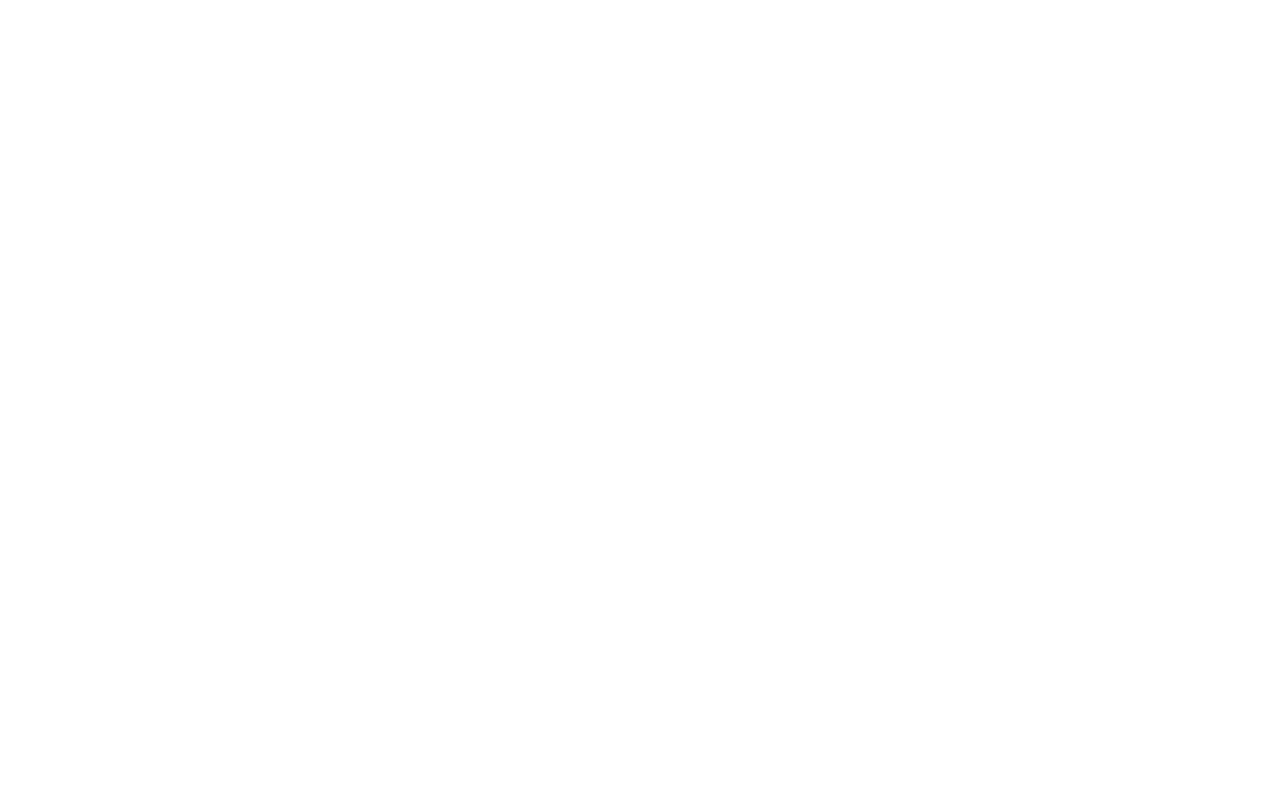
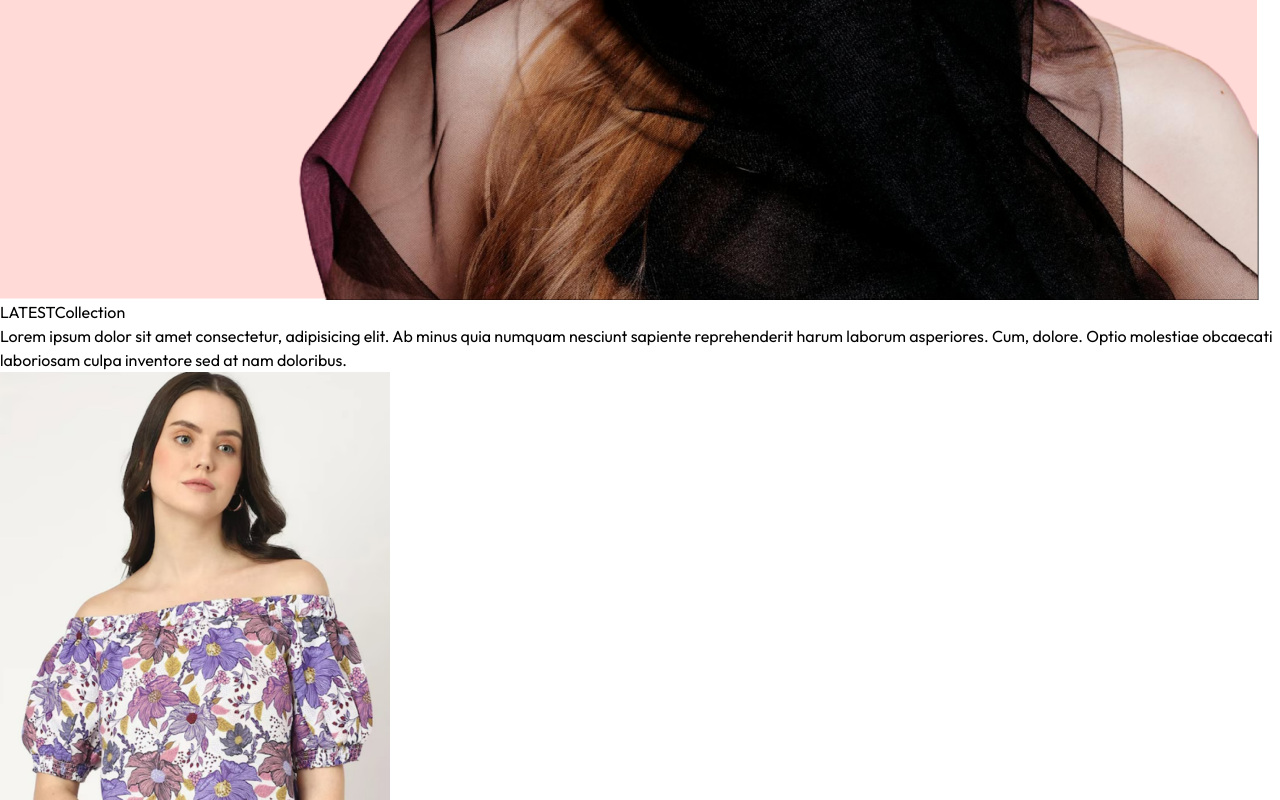
Before and after one commit to Kisan-jena/Forever, a React (Vite) app: page / in a window 1280 px wide. Shown: the part 1302-2102 px from the top of the page. Before the commit the page ends 800 px from the top, so only its background shows below. Built offline with nearby package versions, Linux system fonts and the light colour scheme.

Commit message:
Inculdes the Latestcollection,productItem,Title components and also a context api

```diff
--- a/src/components/Hero.jsx
+++ b/src/components/Hero.jsx
@@ -1,4 +1,5 @@
 import 'react'
+import { assets } from '../assets/assets'
 
 const Hero = () => {
   return (
@@ -7,10 +8,20 @@
       <div className='w-full sm:w-1/2 flex items-center justify-center py-10 sm:py-0 '>
             <div className='text-[#414141]' >
                 <div className='flex items-center gap-2' >
-                    <p className='w-8 md:w-11 h-[2px] bg-[#3e28ac]' ></p>
+                    <p className='w-8 md:w-11 h-[2px] bg-[#414141]' ></p>
                     <p className='font-medium text-sm md:text-base' > OUR BESTSELLERS </p>
                 </div>
+                <h1 className='prata-regular text-3xl sm:py-3 lg:text-5xl leading-relaxed'>Latest arrivals</h1>
+                <div className='flex items-center gap-2'>
+                    <p className='font-semibold text-sm md:text-base' >SHOP NOW</p>
+                    <p className='w-8 md:w-11 h-[2px] bg-[#414141]' ></p >
+                </div>
             </div>
+      </div>
+      {/* Hero right side */}
+      <img src={assets.hero_img} className='w-full sm:w-1/2'/>
+      <div>
+
       </div>
     </div>
   )
--- /dev/null
+++ b/src/components/LatestCollection.jsx
@@ -0,0 +1,71 @@
+/* eslint-disable react-hooks/exhaustive-deps */
+import  'react'
+import { useContext, useEffect, useState } from 'react'
+import { ShopContext } from '../context/ShopContext'
+import Title from './Title';
+import { ProductItem } from './Productitem';
+
+const LatestCollection = () => {
+  const [latestProducts,setLatestProducts]=useState([])
+  const {products}=useContext(ShopContext);
+
+  useEffect(()=>{
+    setLatestProducts(products.slice(0,10))
+  },[])// empty array means it will mount one time when components loaded
+
+  return (
+    <div className='my-10'>
+      <div className='text-center py-8 text-3xl' >
+        <Title text1={"LATEST"} text2={"Collection"}/>
+          <p className='w-3/4 m-auto text-xs sm:text-sm md:text-base text-gray-600'>
+          Lorem ipsum dolor sit amet consectetur, adipisicing elit. Ab minus quia numquam nesciunt sapiente reprehenderit harum laborum asperiores. Cum, dolore. Optio molestiae obcaecati laboriosam culpa inventore sed at nam doloribus.
+          </p>
+      </div>
+
+      {/* rendering products */}
+      <div className='grid grid-cols-2 sm:grid-cols-3 md:grid-cols-4 lg:grid-cols-5 gap-4 gap-y-6' >
+        {latestProducts.map((item,index)=>(
+          <ProductItem key={index} id={item._id} image={item.image} name={item.name} price={item.price} />
+        ))}
+      </div>
+
+    </div>
+  )
+}
+
+export default LatestCollection
+
+
+
+// ^ Can be done by this approach
+// import { useContext } from 'react';
+// import { ShopContext } from '../context/ShopContext';
+// import Title from './Title';
+
+// const LatestCollection = () => {
+//     const { products } = useContext(ShopContext);
+
+//     return (
+//         <SectionContainer children={
+//             <div className='my-10'>
+//                 <div className='text-center py-8 text-3xl'>
+//                     <Title text1={"LATEST"} text2={"Collection"} />
+//                     <p className='w-3/4 m-auto text-xs sm:text-sm md:text-base text-gray-600'>
+//                         Lorem ipsum dolor sit amet consectetur, adipisicing elit. Ab minus quia numquam nesciunt sapiente reprehenderit harum laborum asperiores. Cum, dolore. Optio molestiae obcaecati laboriosam culpa inventore sed at nam doloribus.
+//                     </p>
+//                 </div>
+//             </div>
+//         } />
+//     );
+// };
+
+// // Wrapper Component (Similar to `Card` in Your Example)
+// const SectionContainer = ({ children }) => {
+//     return (
+//         <div className="container mx-auto p-4">
+//             {children}
+//         </div>
+//     );
+// };
+
+// export default LatestCollection;
--- /dev/null
+++ b/src/components/ProductItem.jsx
@@ -0,0 +1,21 @@
+/* eslint-disable react/prop-types */
+import  'react'
+import { useContext } from 'react'
+import { ShopContext } from '../context/ShopContext'
+import {Link} from "react-router-dom"
+
+export const ProductItem = ({id,image,name,price}) => {
+
+    const {currency}=useContext(ShopContext)
+    return (
+    <div>
+      <Link className='text-gray-700 cursor-pointer' to={`/product/${id}`} >
+      <div className='overflow-hidden' >
+        <img className='hover:scale-110 transition ease-in-out' src={image[0]} alt="" />
+        <p className='pt-3 pb-1 text-sm' >{name}</p>
+        <p className='text-sm font-medium' >{price}{currency}</p>
+      </div>
+      </Link>
+    </div>
+  )
+}
--- /dev/null
+++ b/src/components/Title.jsx
@@ -0,0 +1,49 @@
+/* eslint-disable react/prop-types */
+import  'react'
+
+const Title = ({text1,text2}) => {
+  return (
+    <div className='inline-flex gap-2 items-center mb-3' >
+      <p className='text-gray-500'> {text1}
+        <span className='text-gray-700 font-medium' >
+            {text2}
+        </span>
+      </p>
+      <p className='w-8 sm:w-12 h-[1px] sm:h-[2px] bg-gray-700' ></p>
+    </div>
+  )
+}
+export default Title
+
+//^ instead of props we can do as children
+// import 'react';
+
+// const Title = ({ children }) => {
+//   return (
+//     <div className='inline-flex gap-2 items-center mb-3'>
+//       <p className='text-gray-500'>
+//         {children[0]} <span className='text-gray-700 font-medium'>{children[1]}</span>
+//       </p>
+//       <p className='w-8 sm:w-12 h-[1px] sm:h-[2px] bg-gray-700'></p>
+//     </div>
+//   );
+// };
+
+// export default Title;
+
+//^ But in above case if we have to use in LastestCollection file then it will be like
+// return (
+//     <div className='my-10'>
+//         <div className='text-center py-8 text-3xl'>
+//             {/* Instead of props, pass children */}
+//             <Title>
+//                 <span>LATEST</span>
+//                 <span>Collection</span>
+//             </Title>
+
+//             <p className='w-3/4 m-auto text-xs sm:text-sm md:text-base text-gray-600'>
+//                 Lorem ipsum dolor sit amet consectetur, adipisicing elit. Ab minus quia numquam nesciunt sapiente reprehenderit harum laborum asperiores. Cum, dolore. Optio molestiae obcaecati laboriosam culpa inventore sed at nam doloribus.
+//             </p>
+//         </div>
+//     </div>
+// );
--- /dev/null
+++ b/src/context/ShopContext.jsx
@@ -0,0 +1,38 @@
+/* eslint-disable react/prop-types */
+/* eslint-disable react-refresh/only-export-components */
+import { createContext } from "react";
+import { products } from "../assets/assets";
+
+export const ShopContext=createContext();
+
+
+const ShopContextprovider=({children})=>{
+    const currency="Rs";
+    const delivery_fee=10;
+
+    return (
+        <ShopContext.Provider value={{products,currency,delivery_fee}} >
+            {children}
+        </ShopContext.Provider>
+    )
+}
+export default ShopContextprovider
+
+//^ same function using props instead of  Destructing
+// const ShopContextprovider = (props) => {
+//     return (
+//         <ShopContext.Provider value={{products,currency,delivery_fee}}>
+//             {props.children}
+//         </ShopContext.Provider>
+//     );
+// };
+
+
+// ^ Same function using normal function instead of arrow function
+// function ShopContextProvider(props) {
+//     return (
+//         <ShopContext.Provider value={{products,currency,delivery_fee}}>
+//             {props.children}
+//         </ShopContext.Provider>
+//     );
+// }
--- a/src/index.css
+++ b/src/index.css
@@ -1,3 +1,4 @@
+@import url('https://fonts.googleapis.com/css2?family=Outfit:wght@100..900&family=Prata&display=swap');
 @tailwind base;
 @tailwind components;
 @tailwind utilities;
@@ -5,3 +6,13 @@
 a.active hr{
     display: block;
 }
+
+*{
+    font-family: Outfit;
+}
+
+.prata-regular {
+    font-family: "Prata", serif;
+    font-weight: 400;
+    font-style: normal;
+  }
--- a/src/main.jsx
+++ b/src/main.jsx
@@ -2,9 +2,12 @@
 import { createRoot } from 'react-dom/client';
 import './index.css';
 import App from './App.jsx';
+import ShopContextprovider from './context/ShopContext.jsx';
 
 createRoot(document.getElementById('root')).render(
   <BrowserRouter>
-    <App />
+      <ShopContextprovider>
+          <App />
+      </ShopContextprovider>
   </BrowserRouter>
 );
--- a/src/pages/Home.jsx
+++ b/src/pages/Home.jsx
@@ -1,10 +1,12 @@
 import 'react'
 import Hero from '../components/Hero'
+import LatestCollection from '../components/LatestCollection'
 
 const Home = () => {
   return (
     <div>
       <Hero/>
+      <LatestCollection/>
     </div>
   )
 }
```
